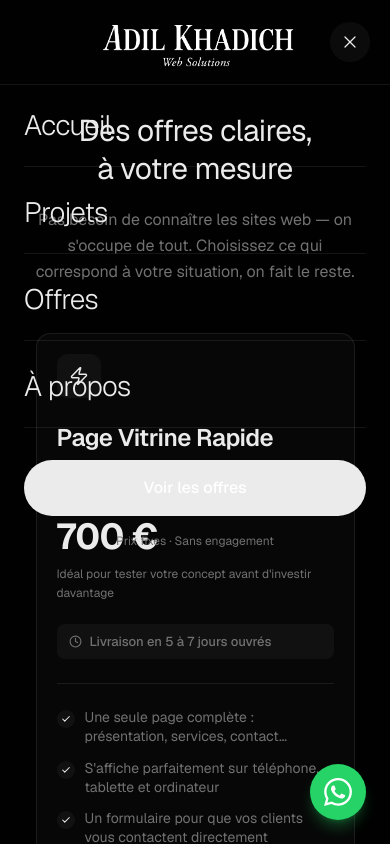
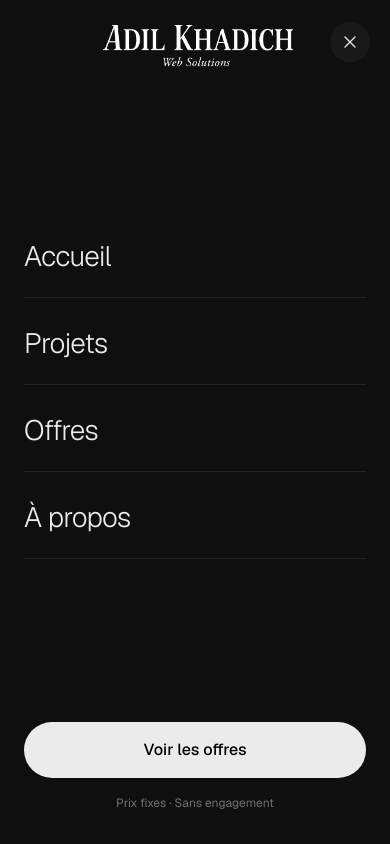
Before and after one commit to Adkhey74/Akwebsolution, a Next.js app: page /offres in a window 390 px wide. Both pictures are taken after a click on the button "Ouvrir le menu". Shown: the top 844 px of the page. Built offline with nearby package versions, Linux system fonts and the light colour scheme.

Commit message:
bug menu

```diff
--- a/src/components/Header.tsx
+++ b/src/components/Header.tsx
@@ -19,7 +19,7 @@ export function Header() {
   const [scrolledPastHero, setScrolledPastHero] = useState(false);
   const pathname = usePathname();
   const isHome = pathname === "/";
-  const showSolidNav = !isHome || scrolledPastHero;
+  const showSolidNav = !isHome || scrolledPastHero || menuOpen;
 
   const closeMenu = () => setMenuOpen(false);
 
@@ -45,6 +45,7 @@ export function Header() {
   }, [isHome]);
 
   return (
+    <>
     <motion.header
       initial={{ opacity: 0, y: -20 }}
       animate={{ opacity: 1, y: 0 }}
@@ -130,7 +131,9 @@ export function Header() {
         </div>
       </div>
 
-      {/* ── Menu plein écran mobile ── */}
+    </motion.header>
+
+      {/* ── Menu plein écran mobile — hors du header pour éviter le stacking context ── */}
       <AnimatePresence>
         {menuOpen && (
           <motion.div
@@ -139,7 +142,8 @@ export function Header() {
             animate={{ opacity: 1, y: 0 }}
             exit={{ opacity: 0, y: -8 }}
             transition={{ duration: 0.22, ease: [0.25, 0.46, 0.45, 0.94] }}
-            className="fixed inset-0 z-40 flex flex-col bg-[var(--background)] lg:hidden"
+            className="fixed inset-0 z-9999 flex flex-col lg:hidden"
+            style={{ backgroundColor: "#0f0f0f" }}
           >
             {/* Header du menu */}
             <div className="relative flex h-[5.25rem] shrink-0 items-center justify-center px-5">
@@ -184,7 +188,7 @@ export function Header() {
               <Link
                 href="/offres"
                 onClick={closeMenu}
-                className="block rounded-full bg-[var(--foreground)] px-6 py-4 text-center text-[1rem] font-medium text-white transition-opacity hover:opacity-80"
+                className="block rounded-full bg-[var(--foreground)] px-6 py-4 text-center text-[1rem] font-medium text-background transition-opacity hover:opacity-80"
               >
                 Voir les offres
               </Link>
@@ -195,6 +199,6 @@ export function Header() {
           </motion.div>
         )}
       </AnimatePresence>
-    </motion.header>
+    </>
   );
 }
```
